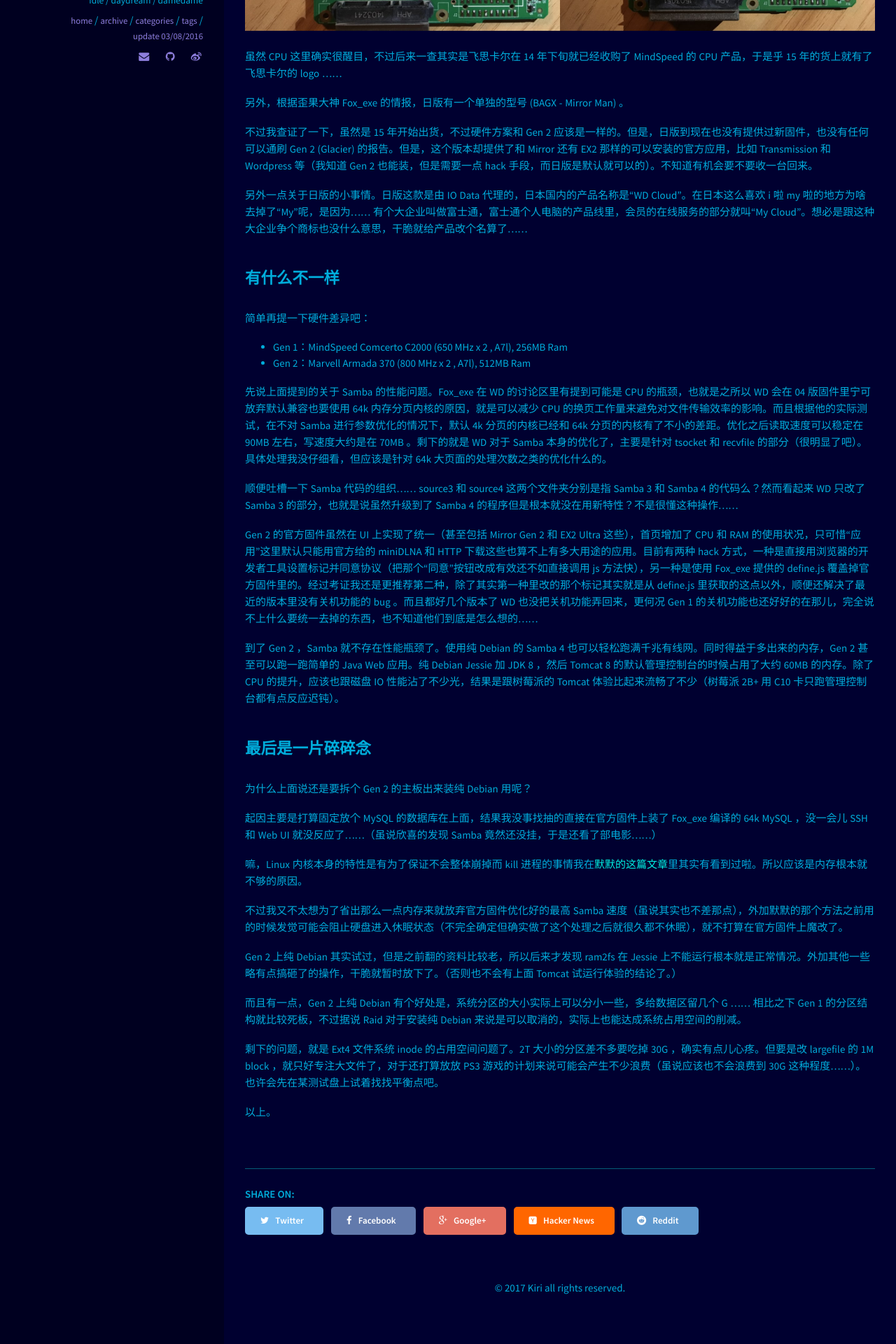
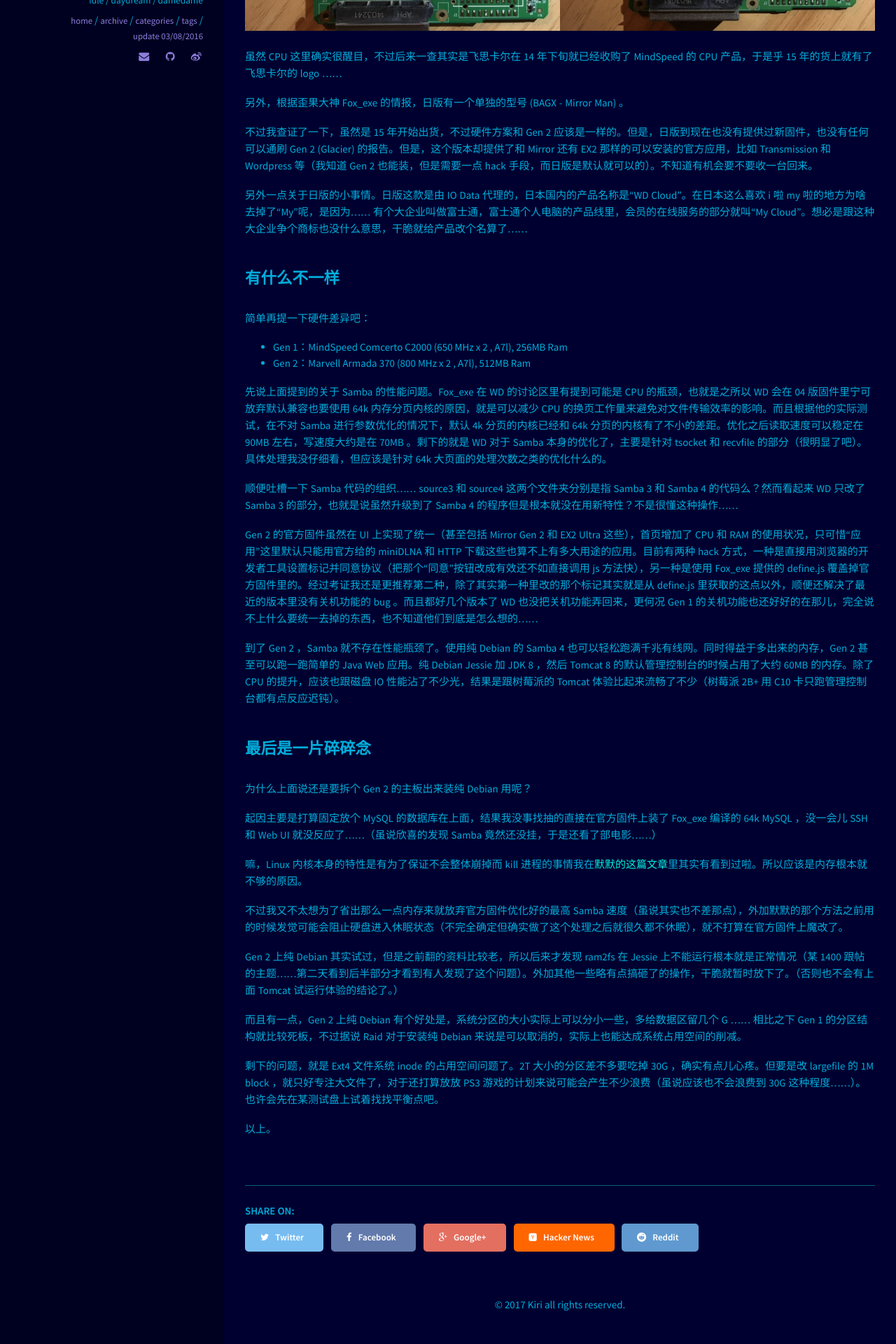
Before and after one commit to kiriro/kiriro.github.io, a Jekyll site: the page built from _posts/2017-09-16-cloud-in-my-room.md, in a window 1280 px wide. Shown: the part 1925-3845 px from the top of the page at 70% size. Built offline with Jekyll 4.4.1, drawn with Linux system fonts in a browser that asks for light colours.

Commit message:
Post: 2017-09-16 cloud in my room

```diff
--- a/_posts/2017-09-16-cloud-in-my-room.md
+++ b/_posts/2017-09-16-cloud-in-my-room.md
@@ -78,7 +78,7 @@ Gen 2 的官方固件虽然在 UI 上实现了统一（甚至包括 Mirror Gen 2
 
 不过我又不太想为了省出那么一点内存来就放弃官方固件优化好的最高 Samba 速度（虽说其实也不差那点），外加默默的那个方法之前用的时候发觉可能会阻止硬盘进入休眠状态（不完全确定但确实做了这个处理之后就很久都不休眠），就不打算在官方固件上魔改了。
 
-Gen 2 上纯 Debian 其实试过，但是之前翻的资料比较老，所以后来才发现 ram2fs 在 Jessie 上不能运行根本就是正常情况。外加其他一些略有点搞砸了的操作，干脆就暂时放下了。（否则也不会有上面 Tomcat 试运行体验的结论了。）
+Gen 2 上纯 Debian 其实试过，但是之前翻的资料比较老，所以后来才发现 ram2fs 在 Jessie 上不能运行根本就是正常情况（某 1400 跟帖的主题……第二天看到后半部分才看到有人发现了这个问题）。外加其他一些略有点搞砸了的操作，干脆就暂时放下了。（否则也不会有上面 Tomcat 试运行体验的结论了。）
 
 而且有一点，Gen 2 上纯 Debian 有个好处是，系统分区的大小实际上可以分小一些，多给数据区留几个 G …… 相比之下 Gen 1 的分区结构就比较死板，不过据说 Raid 对于安装纯 Debian 来说是可以取消的，实际上也能达成系统占用空间的削减。
 
```
